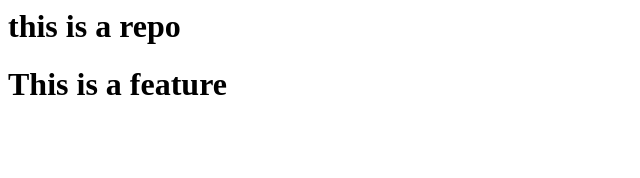
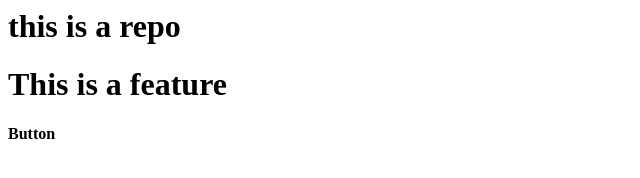
Before and after one commit to udit-in/GItHubHandsOn, a plain HTML site: page index.html in a window 1280 px wide. Shown: the full height of the page, 0-640 px from the left. Drawn offline with Linux system fonts and the light colour scheme.

Commit message:
added button

```diff
--- a/index.html
+++ b/index.html
@@ -1,2 +1,3 @@
 <h1>this is a repo</h1>
 <h1>This is a feature</h1>
+<b>Button</b>
```
